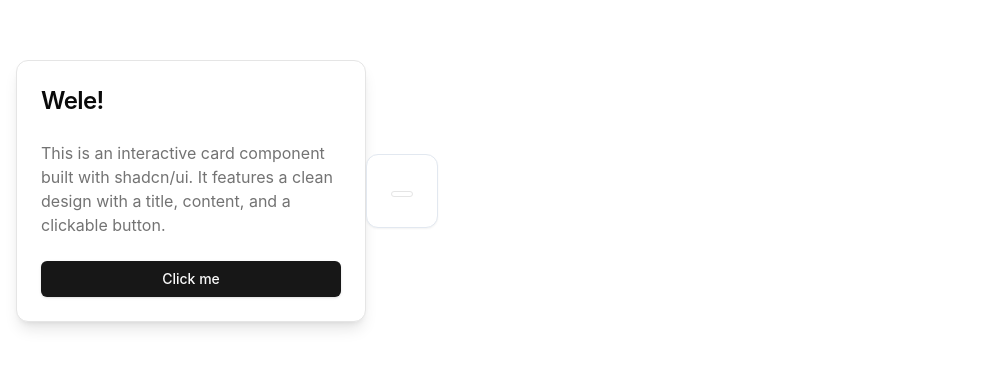
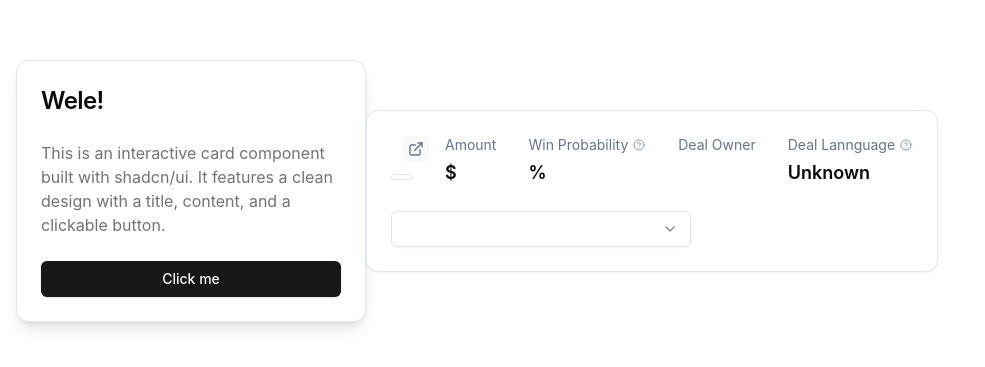
Before and after one commit to narratic/components, a React (Vite) app: page / in a window 1280 px wide. Shown: the part 209-576 px from the top of the page, without its empty margins (0-985 px from the left). Built offline with nearby package versions, Linux system fonts and the light colour scheme.

Commit message:
DealHeader more complex

```diff
--- a/src/components/deal-insights/DealHeader.tsx
+++ b/src/components/deal-insights/DealHeader.tsx
@@ -1,7 +1,22 @@
 // import { useNavigate } from "react-router-dom";
-
+import { ExternalLink, HelpCircle } from "lucide-react";
+import { Button } from "@/components/ui/button";
+import {
+  Select,
+  SelectContent,
+  SelectItem,
+  SelectTrigger,
+  SelectValue,
+} from "@/components/ui/select";
+import {
+  Tooltip,
+  TooltipContent,
+  TooltipProvider,
+  TooltipTrigger,
+} from "@/components/ui/tooltip";
 import { Badge } from "@/components/ui/badge";
-import { Card, CardHeader } from "@/components/ui/card";
+import { Card, CardContent, CardHeader } from "@/components/ui/card";
+import { getLanguageName } from "@/lib/utils";
 
 export interface DealHeaderProps {
   dealStage: string;
@@ -26,13 +41,103 @@ export function DealHeader({ dealStage, dealName }: DealHeaderProps) {
               <h2 className="text-xl font-semibold text-slate-900">
                 {dealName}
               </h2>
+              <TooltipProvider>
+                <Tooltip>
+                  <TooltipTrigger asChild>
+                    <Button
+                      variant="ghost"
+                      size="sm"
+                      className="p-1 h-auto"
+                      onClick={() =>
+                        window.open("https://narratic.ai", "_blank")
+                      }
+                    >
+                      <ExternalLink className="w-4 h-4 text-slate-500" />
+                    </Button>
+                  </TooltipTrigger>
+                  <TooltipContent>
+                    <p>View in HubSpot</p>
+                  </TooltipContent>
+                </Tooltip>
+              </TooltipProvider>
             </div>
             <Badge variant="outline" className="text-sm">
               {dealStage}
             </Badge>
           </div>
+
+          <div className="flex flex-col sm:flex-row gap-4 lg:gap-8">
+            <div className="space-y-1">
+              <p className="text-sm text-slate-500">Amount</p>
+              <p className="text-lg font-semibold">${dealStage}</p>
+            </div>
+
+            <div className="space-y-1">
+              <div className="flex items-center gap-1">
+                <p className="text-sm text-slate-500">Win Probability</p>
+                <TooltipProvider>
+                  <Tooltip>
+                    <TooltipTrigger asChild>
+                      <Button variant="ghost" size="sm" className="p-0 h-auto">
+                        <HelpCircle className="w-3 h-3 text-slate-400" />
+                      </Button>
+                    </TooltipTrigger>
+                    <TooltipContent className="max-w-xs">
+                      <p>
+                        Estimated chance of winning, based on prospect
+                        engagement, qualification status, risk factors, and
+                        historic deal outcomes at the current stage.
+                      </p>
+                    </TooltipContent>
+                  </Tooltip>
+                </TooltipProvider>
+              </div>
+              <p className="text-lg font-semibold">{dealName}%</p>
+            </div>
+
+            <div className="space-y-1">
+              <p className="text-sm text-slate-500">Deal Owner</p>
+              <p className="text-lg font-semibold">{dealName}</p>
+            </div>
+
+            <div className="space-y-1">
+              <div className="flex items-center gap-1">
+                <p className="text-sm text-slate-500">Deal Lannguage</p>
+                <TooltipProvider>
+                  <Tooltip>
+                    <TooltipTrigger asChild>
+                      <Button variant="ghost" size="sm" className="p-0 h-auto">
+                        <HelpCircle className="w-3 h-3 text-slate-400" />
+                      </Button>
+                    </TooltipTrigger>
+                    <TooltipContent className="max-w-xs">
+                      <p>The main language of the deal.</p>
+                    </TooltipContent>
+                  </Tooltip>
+                </TooltipProvider>
+              </div>
+              <p className="text-lg font-semibold">
+                {getLanguageName(dealName)}
+              </p>
+            </div>
+          </div>
         </div>
       </CardHeader>
+      <CardContent>
+        <Select value={dealName}>
+          {/* <Select value={deal.dealId} onValueChange={handleDealChange}> */}
+          <SelectTrigger className="w-[300px]">
+            <SelectValue>
+              {dealName} ({dealName})
+            </SelectValue>
+          </SelectTrigger>
+          <SelectContent>
+            <SelectItem value={dealName}>
+              {dealName} ({dealName})
+            </SelectItem>
+          </SelectContent>
+        </Select>
+      </CardContent>
     </Card>
   );
 }
```
Also changed, not shown: 2 other files (tests, documents, lock files or other folders).
